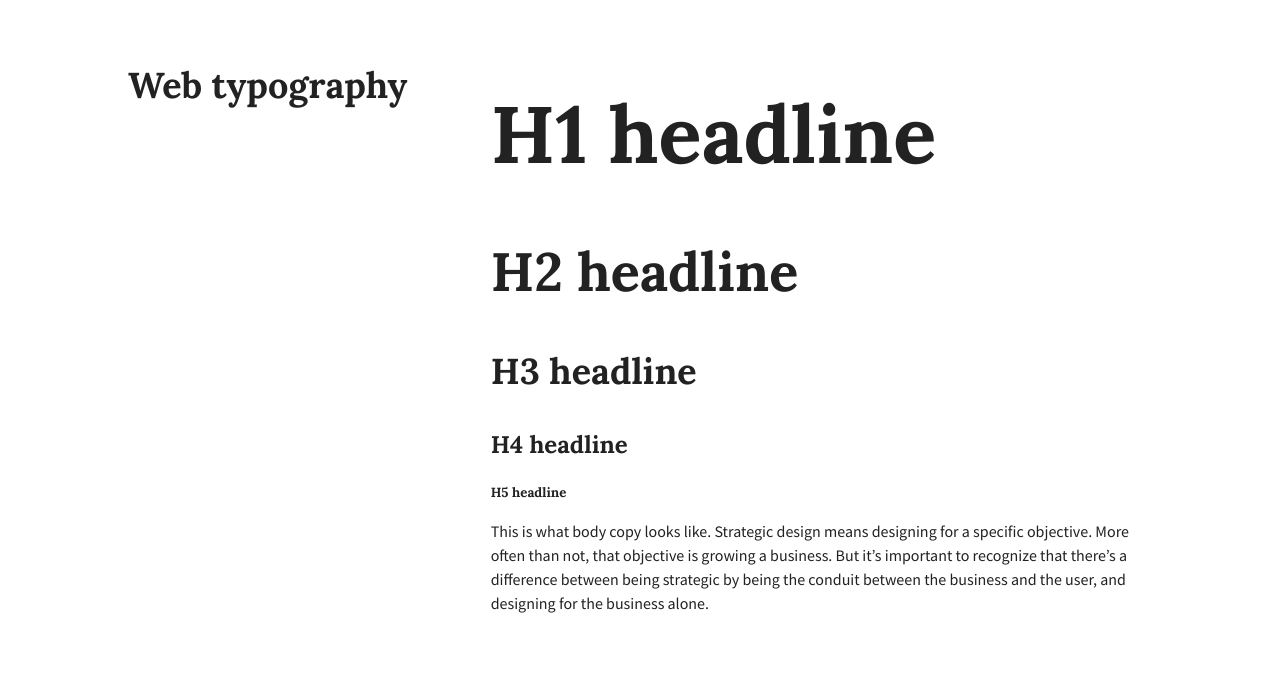
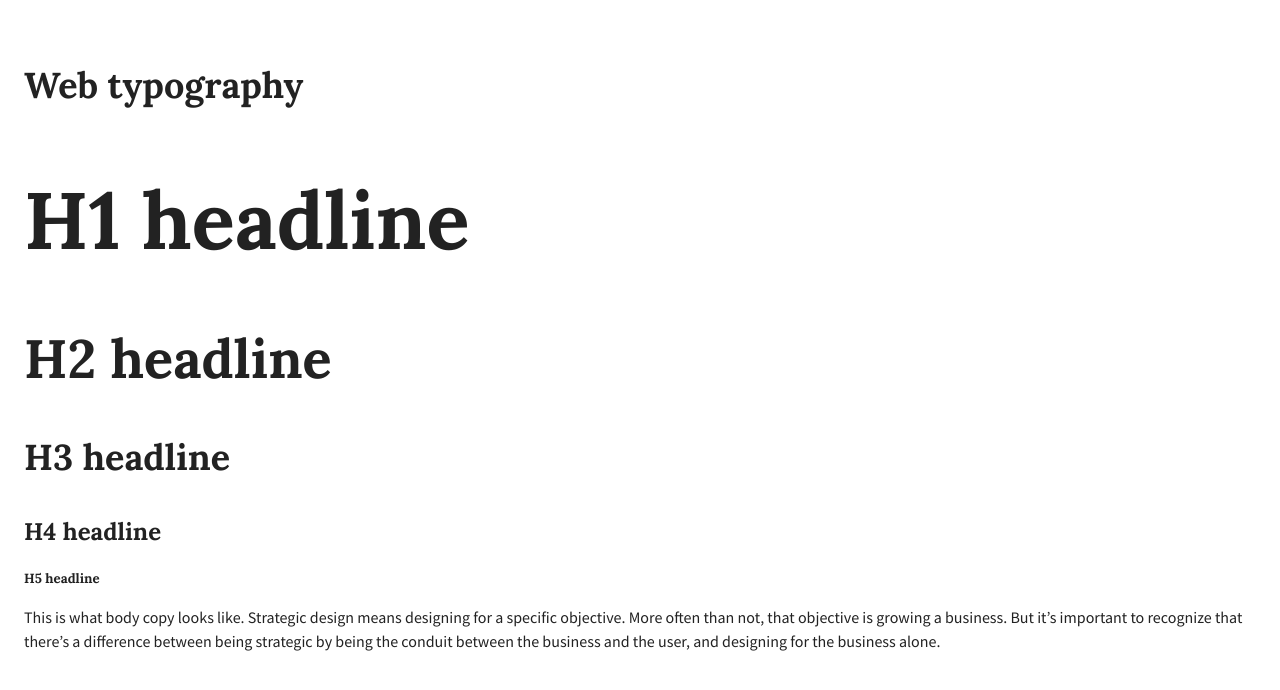
Before and after one commit to vicky42119/Web_typography, a website built with Parcel: page index.html in a window 1280 px wide. Built offline with nearby package versions, Linux system fonts and the light colour scheme.

Commit message:
Update index.html

```diff
--- a/index.html
+++ b/index.html
@@ -25,16 +25,16 @@
 <body>
 
   <!-- Add your site or application content here -->
-  <main>
-  <aside class="left-sidebar">
+  <container>
+  <aside class="header">
       <h3>Web typography</h3>
     </aside>
     <section class="main-content">
-      <h1 class="header">H1 headline</h1>
-      <h2 class="header">H2 headline</h2>
-      <h3 class="header">H3 headline</h3>
-      <h4 class="header">H4 headline</h4>
-      <h5 class="header">H5 headline</h5>
+      <h1 class="body">H1 headline</h1>
+      <h2 class="body">H2 headline</h2>
+      <h3 class="bodyy">H3 headline</h3>
+      <h4 class="body">H4 headline</h4>
+      <h5 class="body">H5 headline</h5>
       <p>This is what body copy looks like. Strategic design means designing for a specific objective. More often than not, that objective is growing a business. But it’s important to recognize that there’s a difference between being strategic by being the conduit between the business and the user, and designing for the business alone.</p>
     </section>
 
```
